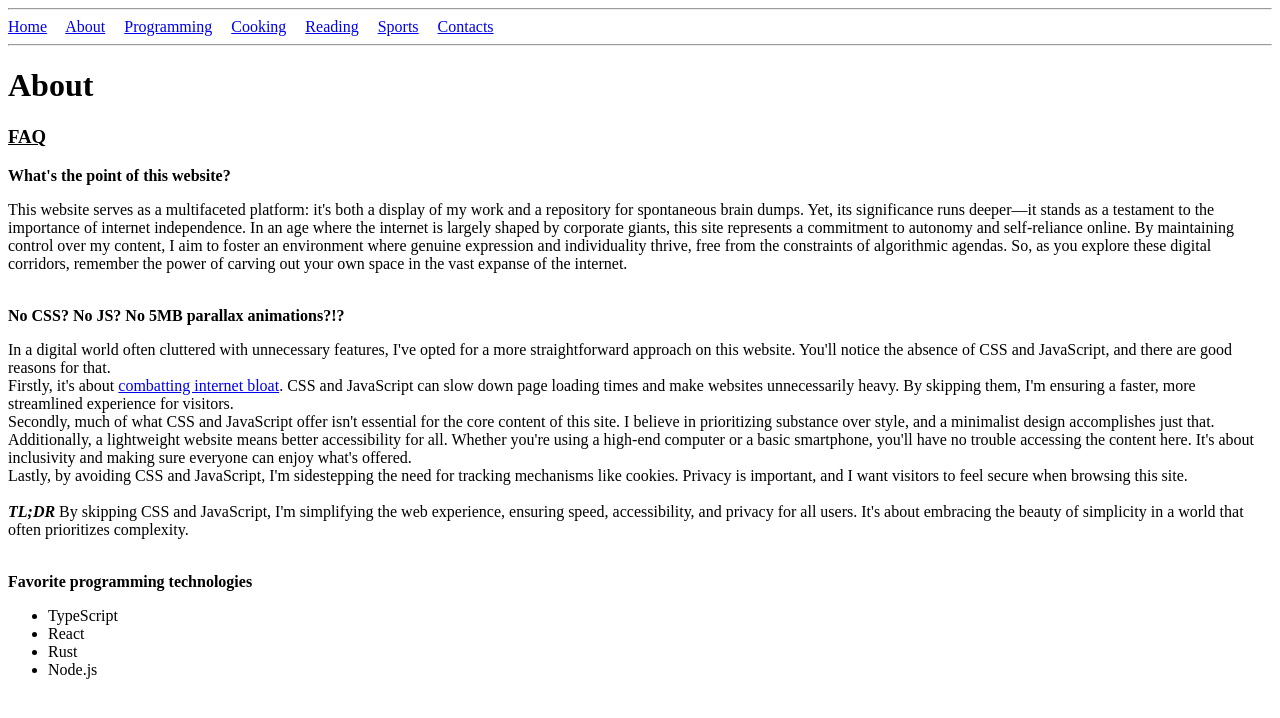
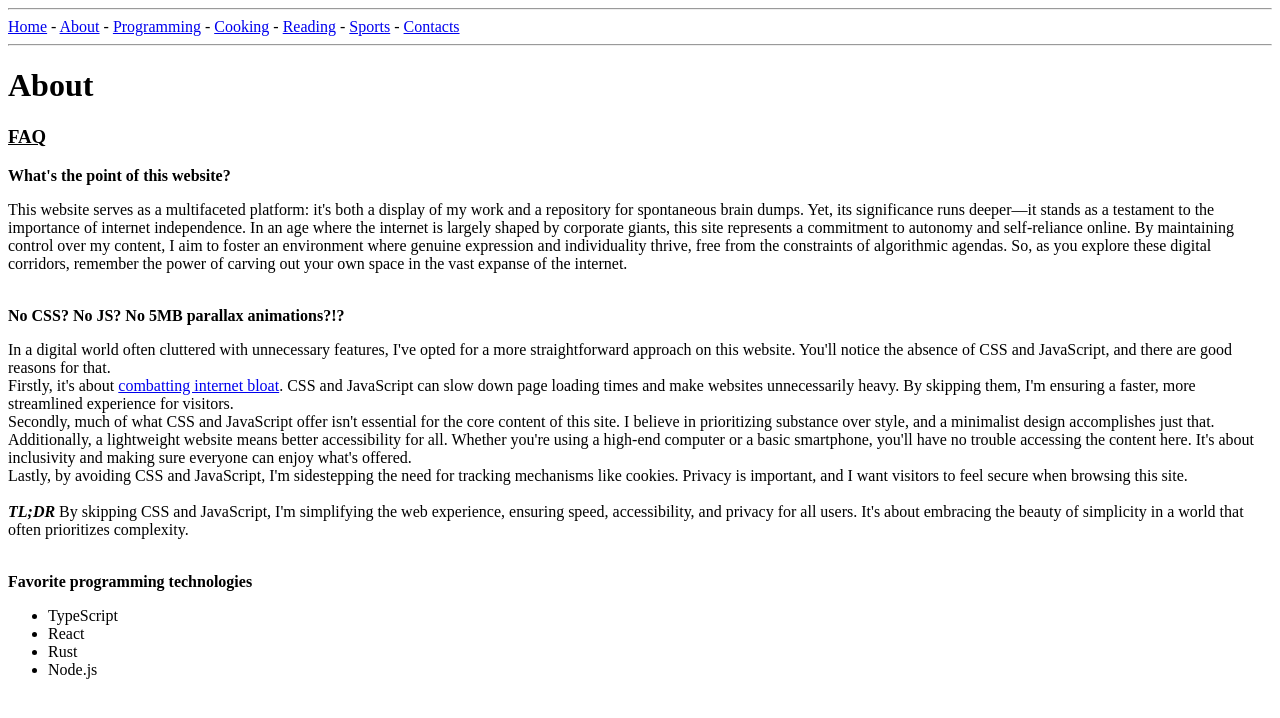
Before and after one commit to mariocrrt/personal-website, a plain HTML site: page about.html in a window 1280 px wide. Drawn offline with Linux system fonts and the light colour scheme.

Commit message:
fix: url

```diff
--- a/about.html
+++ b/about.html
@@ -8,13 +8,19 @@
   <body>
     <hr />
     <nav>
-      <a style="margin-right: 15px" href="/index.html">Home</a>
-      <a style="margin-right: 15px" href="/about.html">About</a>
-      <a style="margin-right: 15px" href="/programming.html">Programming</a>
-      <a style="margin-right: 15px" href="/cooking.html">Cooking</a>
-      <a style="margin-right: 15px" href="/reading.html">Reading</a>
-      <a style="margin-right: 15px" href="/sports.html">Sports</a>
-      <a style="margin-right: 15px" href="/contacts.html">Contacts</a>
+      <a href="personal-website/index.html">Home</a>
+      -
+      <a href="personal-website/about.html">About</a>
+      -
+      <a href="personal-website/programming.html">Programming</a>
+      -
+      <a href="personal-website/cooking.html">Cooking</a>
+      -
+      <a href="personal-website/reading.html">Reading</a>
+      -
+      <a href="personal-website/sports.html">Sports</a>
+      -
+      <a href="personal-website/contacts.html">Contacts</a>
     </nav>
     <hr />
     <h1>About</h1>
```
Also changed, not shown: contacts.html (+13 -7 lines), cooking.html (+13 -7 lines), index.html (+7 -7 lines), programming.html (+13 -7 lines), reading.html (+13 -7 lines), sports.html (+13 -7 lines).
